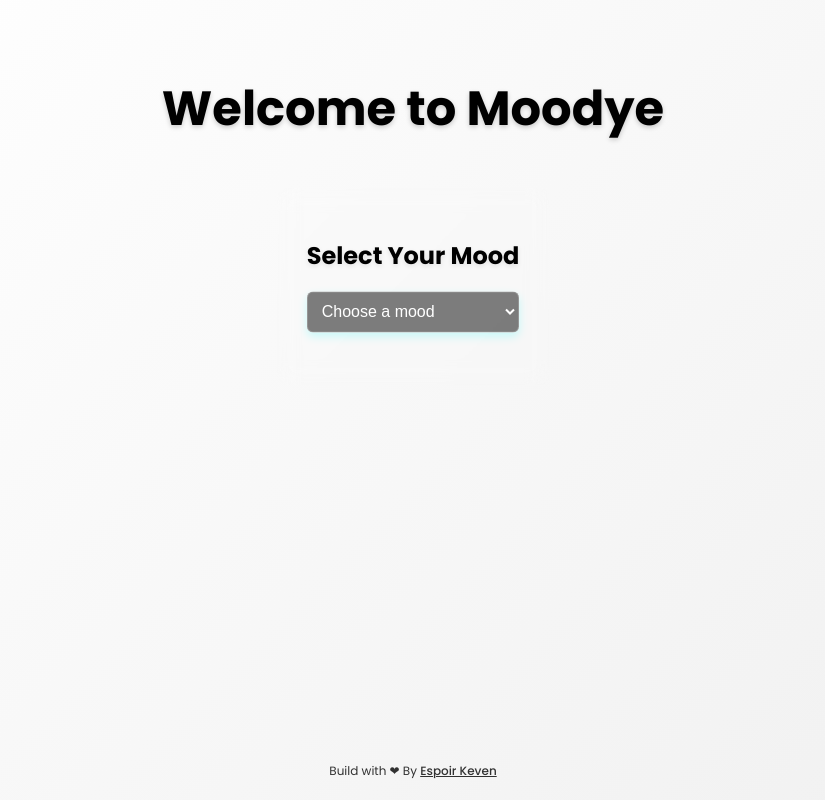
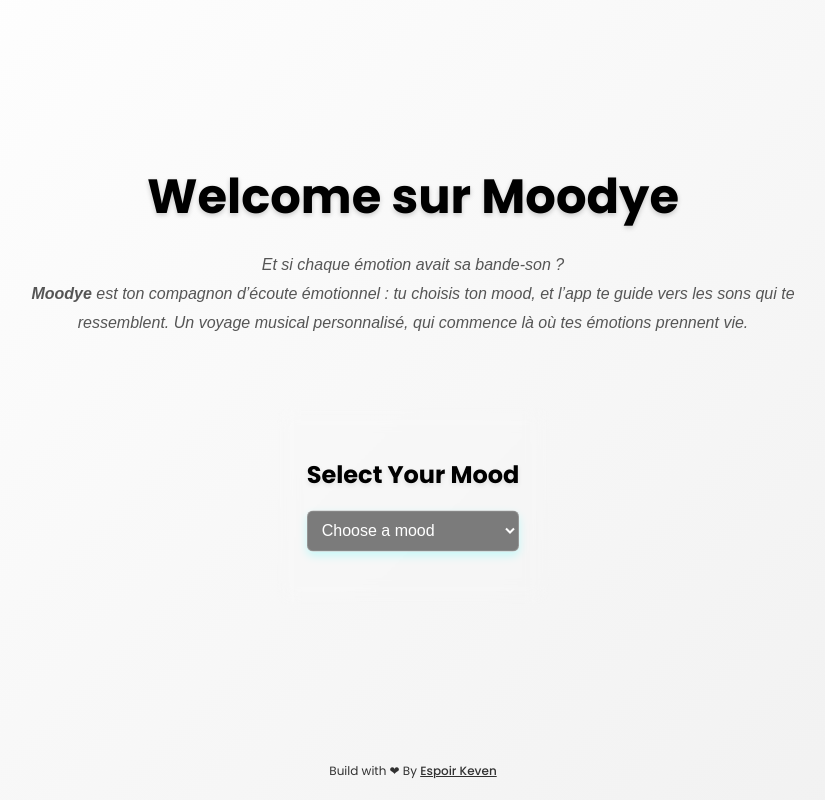
Before and after one commit to EspoirGit/moodye, a React (Vite) app: page / in a window 1280 px wide. Shown: the whole page, without its empty margins (227-1052 px from the left). Built offline with nearby package versions, Linux system fonts and the light colour scheme.

Commit message:
front homepage mise à jour du titre pour l'adapter à l'écran

```diff
--- a/src/components/SongCard.jsx
+++ b/src/components/SongCard.jsx
@@ -97,7 +97,7 @@ const SongCard = ({ song }) => {
             e.target.style.color = '#000000';
           }}
         >
-          Listen
+          Mooder
         </a>
       </div>
     </div>
--- a/src/pages/HomePage.jsx
+++ b/src/pages/HomePage.jsx
@@ -36,20 +36,44 @@ const HomePage = () => {
                 justifyContent: 'space-between',
             }}
         >
-            <div style={{ flex: 1, width: '100%' }}>
+            <div
+                style={{
+                    flex: 1,
+                    width: '100%',
+                    display: 'flex', // Align elements in a column
+                    flexDirection: 'column',
+                    alignItems: 'center', // Center elements horizontally
+                    justifyContent: 'center', // Center elements vertically
+                    textAlign: 'center', // Center text
+                }}
+            >
                 <h1
                     style={{
-                        textAlign: 'center',
                         color: '#000000', // Black text for contrast
-                        marginBottom: '20px',
+                        marginBottom: '10px', // Adjusted margin for spacing
                         marginTop: '80px',
                         fontWeight: 'bold',
                         fontSize: 'clamp(2rem, 5vw, 3rem)', // Dynamically adjust font size
                         textShadow: '0 2px 5px rgba(0, 0, 0, 0.2)', // Subtle shadow
                     }}
                 >
-                    Welcome to Moodye
+                    Welcome sur Moodye
                 </h1>
+                <p
+                    style={{
+                        color: '#555555', // Subtle gray for contrast
+                        fontSize: '1rem',
+                        marginBottom: '20px', // Space below the description
+                        fontStyle: 'italic',
+                        fontFamily: '"Quicksand", sans-serif', // Rounded, fun, and light font
+                        width: 'clamp(60%, 40vw, 80%)', // Adjust width to match title and screen size
+                        lineHeight: '1.8', // Improved readability
+                    }}
+                >
+                    Et si chaque émotion avait sa bande-son ? <br />
+                    <span style={{ fontWeight: 'bold' }}>Moodye</span> est ton compagnon d’écoute émotionnel : tu choisis ton mood, et l’app te guide vers les sons qui te ressemblent.
+                    Un voyage musical personnalisé, qui commence là où tes émotions prennent vie.
+                </p>
                 <style>
                     {`
                         @media (max-width: 768px) {
@@ -154,7 +178,7 @@ const HomePage = () => {
                                             borderRadius: '4px',
                                             textDecoration: 'none',
                                             fontWeight: '600',
-                                            textTransform: 'uppercase',
+                                            textTransform: '',
                                             transition: 'background-color 0.3s ease',
                                         }}
                                         onMouseOver={(e) => {
@@ -166,7 +190,7 @@ const HomePage = () => {
                                             e.target.style.color = '#ffffff';
                                         }}
                                     >
-                                        Listen
+                                        Mooder
                                     </a>
                                 </li>
                             ))}
```
